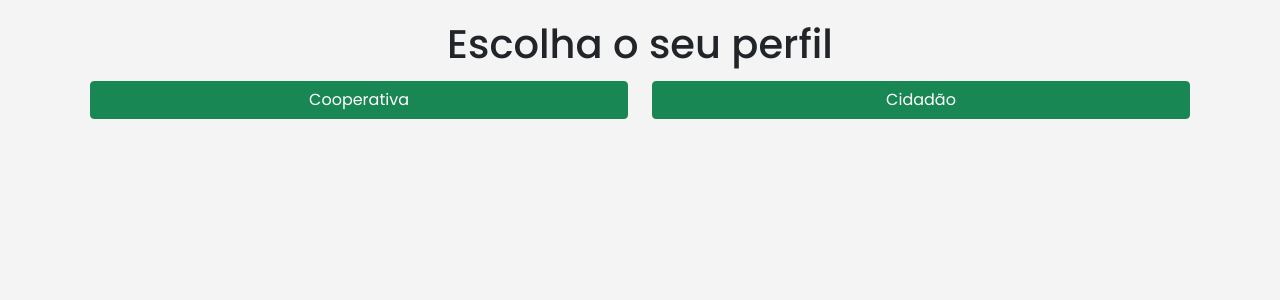
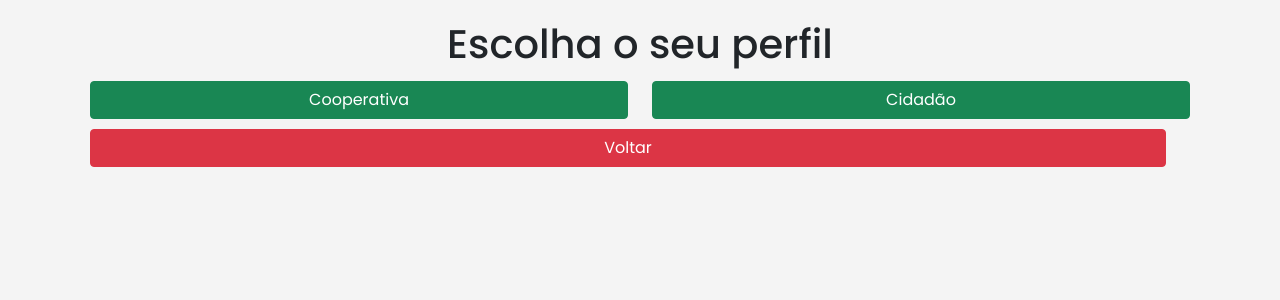
Before and after one commit to regilanmeira/kattar, a PHP site: page /conta_criar.php in a window 1280 px wide. Shown: the top 300 px of the page. Run offline with PHP 8.4, Linux system fonts and the light colour scheme; some libraries are stand-ins or nearby versions.

Commit message:
Adicionei um botão de voltar na página

```diff
--- a/view/conta_criar.php
+++ b/view/conta_criar.php
@@ -16,15 +16,19 @@
             </div>
 
             <div class="col-md-6">
+                <input type="submit" class="btn btn-success" value="Cooperativa" formaction="cooperativa_criar_conta.php">
+            </div>
 
-                <input type="submit" class="btn btn-success" value="Cooperativa" formaction="cooperativa_criar_conta.php">
+            <div class="col-md-6">
+                <input type="submit" class="btn btn-success" value="Cidadão" formaction="usuario_criar_conta.php">
+            </div>
 
+            <div class="row">
+            <div class="col-md-12" style="text-align: left;">
 
-            </div>
-            <div class="col-md-6">
-
-                <input type="submit" class="btn btn-success" value="Cidadão" formaction="usuario_criar_conta.php">
-
+                <a href="index.php">
+                <input  type="button" class="btn btn-danger" value="Voltar">
+                </a>
             </div>
 
         </div>
--- a/view/cooperativa_criar_conta.php
+++ b/view/cooperativa_criar_conta.php
@@ -53,7 +53,7 @@
         <div class="row">
             <div class="col-md-12" style="text-align: left;">
 
-                <a href="index.php">
+                <a href="conta_criar.php">
                 <input  type="button" class="btn btn-danger" value="Cancelar">
                 </a>
             </div>
--- a/view/usuario_criar_conta.php
+++ b/view/usuario_criar_conta.php
@@ -57,7 +57,7 @@
         <div class="row">
             <div class="col-md-12" style="text-align: left;">
 
-                <a href="index.php">
+                <a href="conta_criar.php">
                 <input  type="button" class="btn btn-danger" value="Cancelar">
                 </a>
             </div>
```
